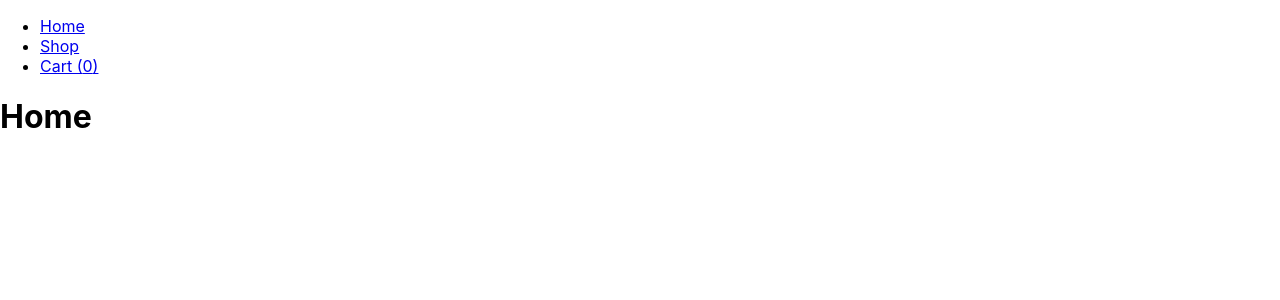
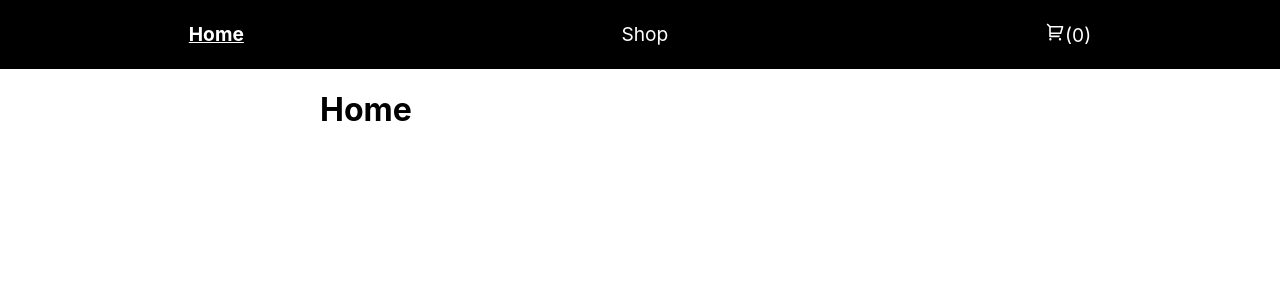
Before and after one commit to isaiahaiasi/shopping-cart, a React (Create React App) app: page / in a window 1280 px wide. Shown: the top 300 px of the page. Built offline with nearby package versions, Linux system fonts and the light colour scheme.

Commit message:
Nav style, add react-icons

```diff
--- a/package.json
+++ b/package.json
@@ -9,6 +9,7 @@
     "nanoid": "^3.1.22",
     "react": "^17.0.2",
     "react-dom": "^17.0.2",
+    "react-icons": "^4.2.0",
     "react-router-dom": "^5.2.0",
     "react-scripts": "4.0.3",
     "styled-components": "^5.2.3",
--- a/src/App.js
+++ b/src/App.js
@@ -11,6 +11,8 @@ import Cart from "./components/Cart";
 import CartContext, { cartActions } from "./CartContext";
 import Product from "./components/Product";
 import CartLink from "./components/CartLink";
+import Nav from "./styled-components/Nav";
+import Main from "./styled-components/Main";
 
 const cartReducer = (state, { type, id, quantity }) => {
   if (!state[id]) state[id] = 0;
@@ -36,22 +38,37 @@ const cartReducer = (state, { type, id, quantity }) => {
 function App() {
   const [cartState, cartDispatch] = useReducer(cartReducer, {});
 
+  // TODO: figure out a place to put this... idk how to make NavLink active
+  // work with styled-components yet
+  const navStyle = {
+    textDecoration: "underline",
+    fontWeight: "bold",
+  };
+
   return (
     <div className="App">
       <Router>
         <CartContext.Provider value={{ cartState, cartDispatch }}>
+          <Nav>
             <ul className="nav">
               <li>
-              <NavLink to="/">Home</NavLink>
+                <NavLink to="/" activeStyle={navStyle} exact>
+                  Home
+                </NavLink>
               </li>
               <li>
-              <NavLink to="/shop">Shop</NavLink>
+                <NavLink to="/shop" activeStyle={navStyle}>
+                  Shop
+                </NavLink>
               </li>
               <li>
-              <CartLink to="/cart">Cart</CartLink>
+                <CartLink to="/cart" activeStyle={navStyle}>
+                  Cart
+                </CartLink>
               </li>
             </ul>
-
+          </Nav>
+          <Main>
             <Switch>
               <Route path="/" exact>
                 <Home />
@@ -66,6 +83,7 @@ function App() {
                 <Cart />
               </Route>
             </Switch>
+          </Main>
         </CartContext.Provider>
       </Router>
     </div>
--- a/src/components/CartLink.js
+++ b/src/components/CartLink.js
@@ -1,10 +1,13 @@
 import React, { useContext } from "react";
 import { NavLink } from "react-router-dom";
 import CartContext from "../CartContext";
+import { RiShoppingCart2Line } from "react-icons/ri";
 
-export default function CartLink() {
+export default function CartLink({ to, activeStyle }) {
   const { cartState } = useContext(CartContext);
   return (
-    <NavLink to="/cart">Cart ({Object.entries(cartState).length})</NavLink>
+    <NavLink to={to} activeStyle={activeStyle}>
+      <RiShoppingCart2Line />({Object.entries(cartState).length})
+    </NavLink>
   );
 }
--- /dev/null
+++ b/src/styled-components/Main.js
@@ -0,0 +1,9 @@
+import styled from "styled-components";
+
+const Main = styled.main`
+  padding: 0 2rem;
+  margin: auto;
+  max-width: 40rem;
+`;
+
+export default Main;
--- /dev/null
+++ b/src/styled-components/Nav.js
@@ -0,0 +1,27 @@
+import styled from "styled-components";
+
+const Nav = styled.nav`
+  /* position: sticky; */
+  box-sizing: border-box;
+  background: black;
+  color: white;
+  padding: 0.2rem 0;
+  font-size: 1.2rem;
+
+  ul {
+    display: flex;
+    justify-content: space-around;
+    padding: 0;
+  }
+
+  li {
+    list-style: none;
+  }
+
+  a {
+    color: white;
+    text-decoration: none;
+  }
+`;
+
+export default Nav;
```
Also changed, not shown: 1 other file (tests, documents, lock files or other folders). Lines whose indentation alone changed are shown as unchanged.
